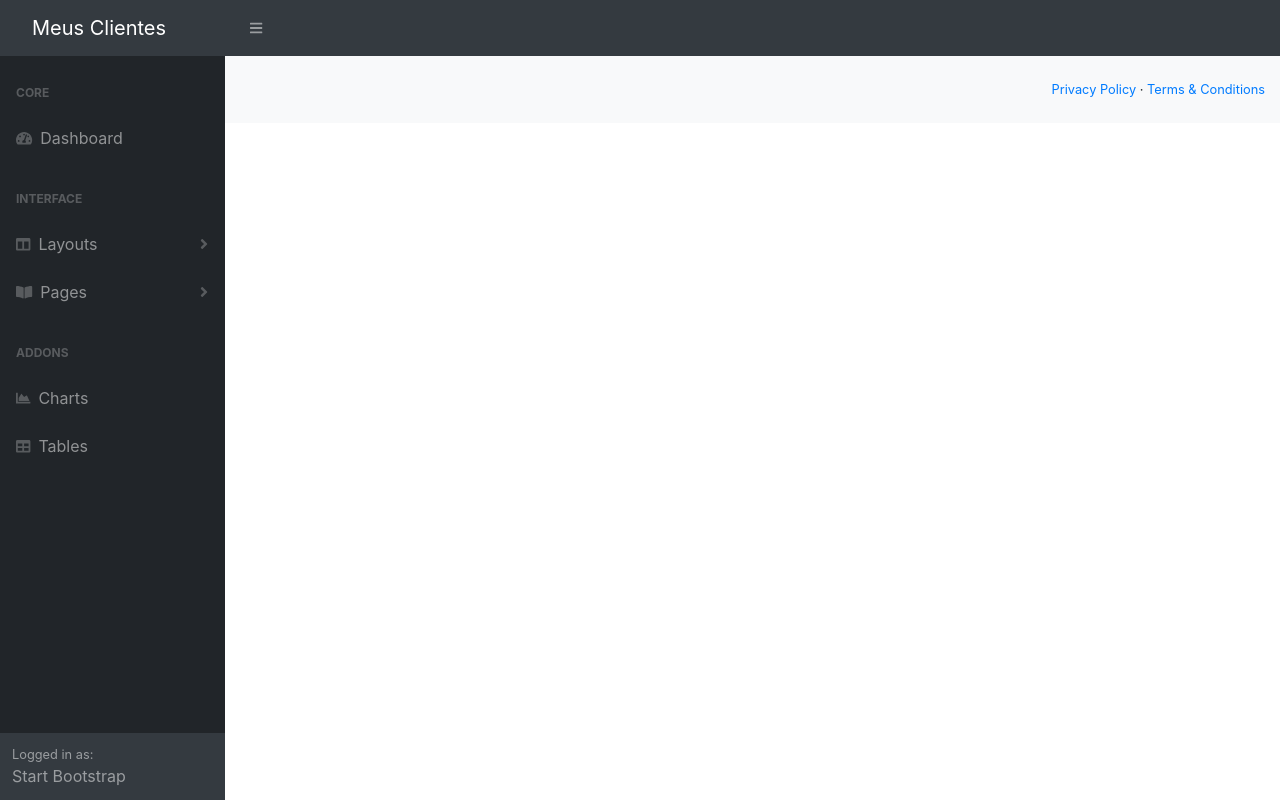
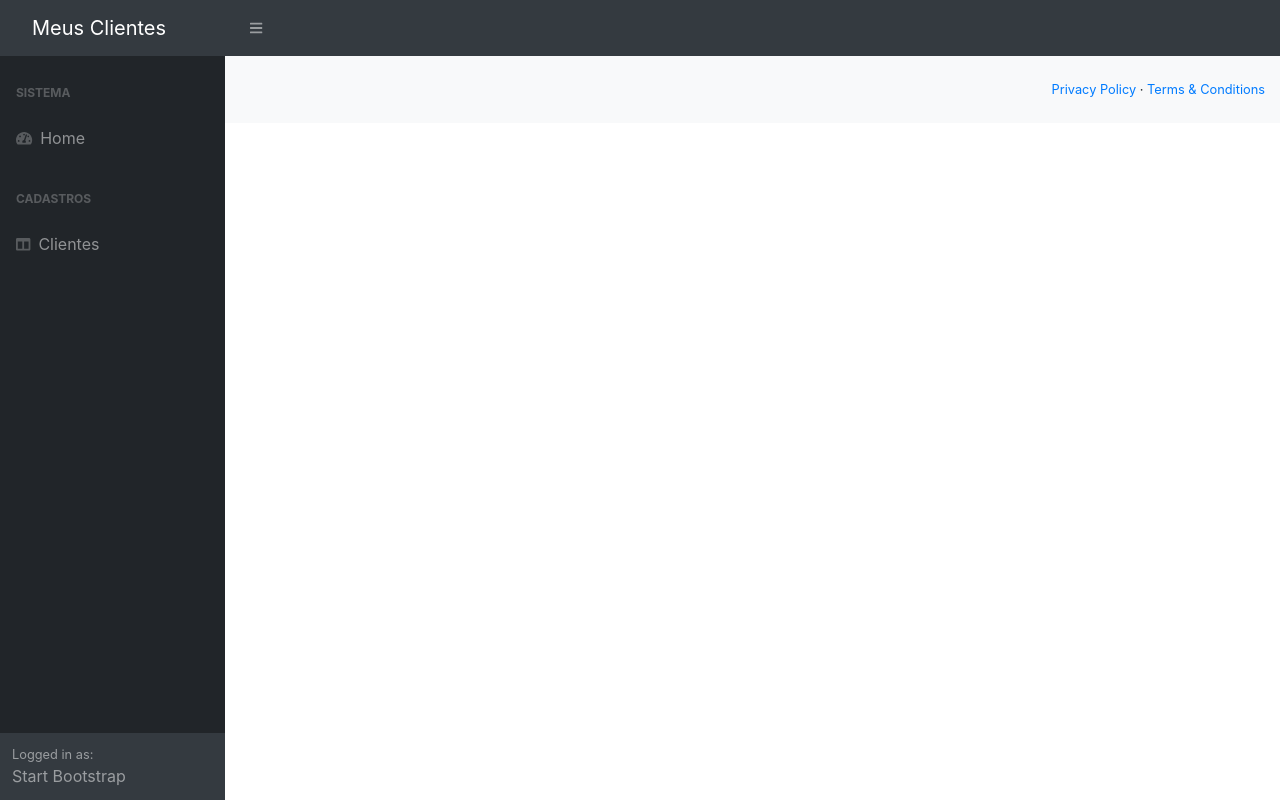
Before and after one commit to arturtarcisio/clientes-app, an Angular app: page / in a window 1280 px wide. Built offline with nearby package versions, Linux system fonts and the light colour scheme.

Commit message:
Navegando nas paginas atraves de routerLinks

```diff
--- a/src/app/app.module.ts
+++ b/src/app/app.module.ts
@@ -6,6 +6,7 @@ import { AppComponent } from './app.component';
 
 import { TemplateModule } from './template/template.module';
 import { HomeComponent } from './home/home.component'
+import { ClientesModule } from './clientes/clientes.module'
 
 @NgModule({
   declarations: [
@@ -15,7 +16,8 @@ import { HomeComponent } from './home/home.component'
   imports: [
     BrowserModule,
     AppRoutingModule,
-    TemplateModule
+    TemplateModule,
+    ClientesModule
   ],
   providers: [],
   bootstrap: [AppComponent]
--- a/src/app/clientes/clientes-routing.module.ts
+++ b/src/app/clientes/clientes-routing.module.ts
@@ -1,7 +1,10 @@
 import { NgModule } from '@angular/core';
 import { Routes, RouterModule } from '@angular/router';
+import { ClientesFormComponent } from './clientes-form/clientes-form.component'
 
-const routes: Routes = [];
+const routes: Routes = [
+  { path: 'clientes-form' , component: ClientesFormComponent }
+];
 
 @NgModule({
   imports: [RouterModule.forChild(routes)],
--- a/src/app/template/sidebar/sidebar.component.html
+++ b/src/app/template/sidebar/sidebar.component.html
@@ -2,52 +2,22 @@
   <nav class="sb-sidenav accordion sb-sidenav-dark" id="sidenavAccordion">
       <div class="sb-sidenav-menu">
           <div class="nav">
-              <div class="sb-sidenav-menu-heading">Core</div>
-              <a class="nav-link" href="index.html"
-                  ><div class="sb-nav-link-icon"><i class="fas fa-tachometer-alt"></i></div>
-                  Dashboard</a
-              >
-              <div class="sb-sidenav-menu-heading">Interface</div>
-              <a class="nav-link collapsed" href="#" data-toggle="collapse" data-target="#collapseLayouts" aria-expanded="false" aria-controls="collapseLayouts"
-                  ><div class="sb-nav-link-icon"><i class="fas fa-columns"></i></div>
-                  Layouts
-                  <div class="sb-sidenav-collapse-arrow"><i class="fas fa-angle-down"></i></div
-              ></a>
-              <div class="collapse" id="collapseLayouts" aria-labelledby="headingOne" data-parent="#sidenavAccordion">
-                  <nav class="sb-sidenav-menu-nested nav"><a class="nav-link" href="layout-static.html">Static Navigation</a><a class="nav-link" href="layout-sidenav-light.html">Light Sidenav</a></nav>
-              </div>
-              <a class="nav-link collapsed" href="#" data-toggle="collapse" data-target="#collapsePages" aria-expanded="false" aria-controls="collapsePages"
-                  ><div class="sb-nav-link-icon"><i class="fas fa-book-open"></i></div>
-                  Pages
-                  <div class="sb-sidenav-collapse-arrow"><i class="fas fa-angle-down"></i></div
-              ></a>
-              <div class="collapse" id="collapsePages" aria-labelledby="headingTwo" data-parent="#sidenavAccordion">
-                  <nav class="sb-sidenav-menu-nested nav accordion" id="sidenavAccordionPages">
-                      <a class="nav-link collapsed" href="#" data-toggle="collapse" data-target="#pagesCollapseAuth" aria-expanded="false" aria-controls="pagesCollapseAuth"
-                          >Authentication
-                          <div class="sb-sidenav-collapse-arrow"><i class="fas fa-angle-down"></i></div
-                      ></a>
-                      <div class="collapse" id="pagesCollapseAuth" aria-labelledby="headingOne" data-parent="#sidenavAccordionPages">
-                          <nav class="sb-sidenav-menu-nested nav"><a class="nav-link" href="login.html">Login</a><a class="nav-link" href="register.html">Register</a><a class="nav-link" href="password.html">Forgot Password</a></nav>
-                      </div>
-                      <a class="nav-link collapsed" href="#" data-toggle="collapse" data-target="#pagesCollapseError" aria-expanded="false" aria-controls="pagesCollapseError"
-                          >Error
-                          <div class="sb-sidenav-collapse-arrow"><i class="fas fa-angle-down"></i></div
-                      ></a>
-                      <div class="collapse" id="pagesCollapseError" aria-labelledby="headingOne" data-parent="#sidenavAccordionPages">
-                          <nav class="sb-sidenav-menu-nested nav"><a class="nav-link" href="401.html">401 Page</a><a class="nav-link" href="404.html">404 Page</a><a class="nav-link" href="500.html">500 Page</a></nav>
-                      </div>
-                  </nav>
-              </div>
-              <div class="sb-sidenav-menu-heading">Addons</div>
-              <a class="nav-link" href="charts.html"
-                  ><div class="sb-nav-link-icon"><i class="fas fa-chart-area"></i></div>
-                  Charts</a
-              ><a class="nav-link" href="tables.html"
-                  ><div class="sb-nav-link-icon"><i class="fas fa-table"></i></div>
-                  Tables</a
-              >
-          </div>
+              <div class="sb-sidenav-menu-heading">Sistema</div>
+              <a class="nav-link" routerLink="/home">
+                <div class="sb-nav-link-icon">
+                  <i class="fas fa-tachometer-alt"></i>
+                </div>
+                  Home
+              </a>
+              <div class="sb-sidenav-menu-heading">Cadastros</div>
+              <a class="nav-link collapsed" routerLink="/clientes-form" data-toggle="collapse"
+                data-target="#collapseLayouts" aria-expanded="false" aria-controls="collapseLayouts">
+                <div class="sb-nav-link-icon">
+                  <i class="fas fa-columns"></i>
+                </div>
+                  Clientes
+              </a>
+           </div>
       </div>
       <div class="sb-sidenav-footer">
           <div class="small">Logged in as:</div>
```
Also changed, not shown: src/app/template/template.module.ts (+8 -4 lines).
